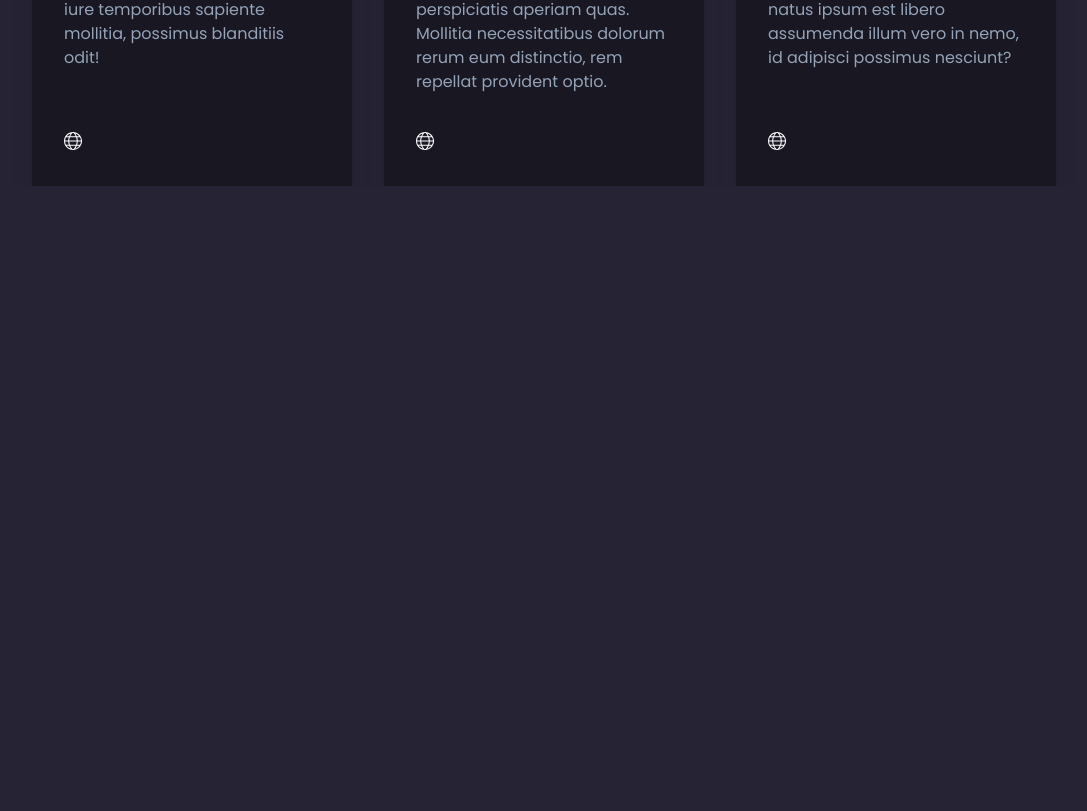
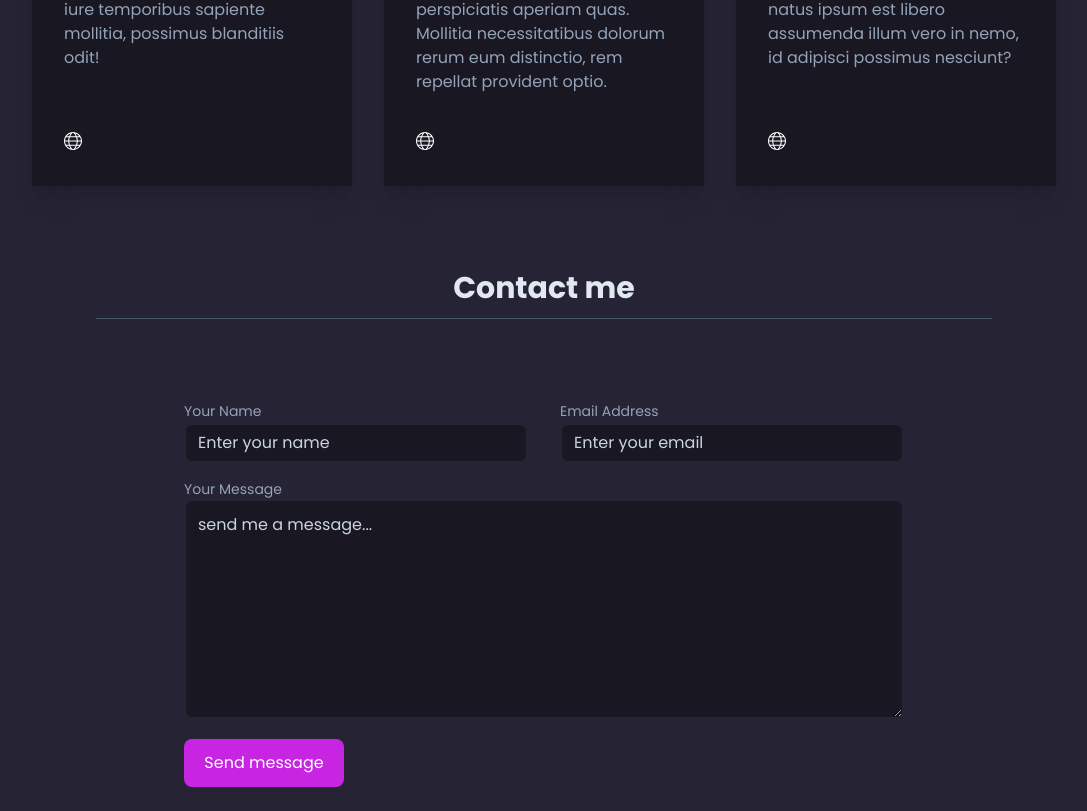
Before and after one commit to tamerlantian/portfolio, a React (Vite) app: page / in a window 1280 px wide. Shown: the part 3365-4176 px from the top of the page, without its empty margins (96-1183 px from the left). Before the commit the page ends 3551 px from the top, so only its background shows below. Built offline with nearby package versions, Linux system fonts and the light colour scheme.

Commit message:
form contact section added

```diff
--- a/package.json
+++ b/package.json
@@ -11,6 +11,7 @@
   "dependencies": {
     "react": "^18.2.0",
     "react-dom": "^18.2.0",
+    "react-hook-form": "^7.43.4",
     "react-icons": "^4.7.1"
   },
   "devDependencies": {
--- a/src/App.jsx
+++ b/src/App.jsx
@@ -8,6 +8,7 @@ import {
   Projects,
   SectionTitle,
   Section,
+  Contact
 } from "./components";
 import { useStateContext } from "./context/ContextProvider";
 import Skills from "./components/Skills";
@@ -48,6 +49,7 @@ const App = () => {
         </div>
         <Projects />
         <Section />
+        <Contact />
       </main>
     </div>
   );
--- /dev/null
+++ b/src/components/Contact.jsx
@@ -0,0 +1,74 @@
+import { useForm } from "react-hook-form";
+import { SectionTitle, Input, Label, ErrorMessage } from ".";
+
+const Contact = () => {
+  const {
+    register,
+    handleSubmit,
+    formState: { errors },
+  } = useForm();
+
+  const onSubmit = () => console.log("submitted");
+
+  return (
+    <section className="pt-[100px] mx-auto">
+      <SectionTitle title="Contact me" />
+      <form
+        onSubmit={handleSubmit(onSubmit)}
+        className="mx-auto p-6 mt-10 rounded-xl max-w-3xl"
+      >
+        <div className="flex flex-col sm:flex-row sm:gap-8 md:justify-center">
+          <div className="mt-4">
+            <Label htmlFor="name">Your Name</Label>
+            <Input
+              register={register}
+              type="text"
+              placeholder="Enter your name"
+              registerName="name"
+              error={errors.name}
+            />
+            {errors.name?.type === "required" && (
+              <ErrorMessage>Name is required.</ErrorMessage>
+            )}
+          </div>
+          <div className="mt-4">
+            <Label htmlFor="email">Email Address</Label>
+            <Input
+              register={register}
+              type="text"
+              placeholder="Enter your email"
+              registerName="email"
+              error={errors.email}
+            />
+            {errors.email?.type === "required" && (
+              <ErrorMessage>Email is required.</ErrorMessage>
+            )}
+          </div>
+        </div>
+        <div className="mt-4">
+          <div className="flex flex-col">
+            <Label htmlFor="message">Your Message</Label>
+            <textarea
+              {...register("message", { required: true })}
+              cols="7"
+              rows="8"
+              placeholder="send me a message..."
+              className={`placeholder-slate-300 p-3 border-2 rounded-lg dark:bg-modal ${errors.message ? "border-rose-500" : "dark:border-main"}`}
+            ></textarea>
+            {errors.message?.type === "required" && (
+              <ErrorMessage>Message is required.</ErrorMessage>
+            )}
+          </div>
+        </div>
+        <button
+          className="mt-5 bg-font text-white mx-auto block w-full py-3 rounded-lg md:w-40 md:mx-0"
+          type="submit"
+        >
+          Send message
+        </button>
+      </form>
+    </section>
+  );
+};
+
+export default Contact;
--- /dev/null
+++ b/src/components/HobbiesCard.jsx
@@ -0,0 +1,31 @@
+const HobbiesCard = ({ hobbie }) => {
+  return (
+    <div className="flex flex-col justify-between shadow-xl mt-4  dark:bg-modal px-8 py-7  h-full">
+      <header>
+        <div className="flex items-center gap-3">
+          <div className="text-xl dark:text-white">{hobbie.icon}</div>
+          <h3 className="text-xl font-bold dark:text-slate-200">
+            {hobbie.title}
+          </h3>
+        </div>
+        <div>
+          <p className="text-slate-600 dark:text-slate-400 pt-3">
+            {hobbie.description}
+          </p>
+        </div>
+      </header>
+      <footer>
+        <div className="text-lg mt-5 dark:text-white">
+          <a
+            href={hobbie.website.link}
+            className="hover:text-font inline-block"
+          >
+            {hobbie.website.icon}
+          </a>
+        </div>
+      </footer>
+    </div>
+  );
+};
+
+export default HobbiesCard;
--- a/src/components/Section.jsx
+++ b/src/components/Section.jsx
@@ -1,5 +1,5 @@
 import React from "react";
-import { SectionTitle } from "./";
+import { SectionTitle, HobbiesCard } from "./";
 import { hobbies } from "../data/info";
 
 const Section = () => {
@@ -15,33 +15,7 @@ const Section = () => {
       </div>
       <div className="grid sm:grid-cols-2 xl:grid-cols-3 gap-8 mt-16">
         {hobbies.map((hobbie) => {
-          return (
-            <div
-              key={hobbies.title}
-              className="flex flex-col justify-between shadow-xl mt-4  dark:bg-modal px-8 py-7  h-full"
-            >
-              <header>
-                <div className="flex items-center gap-3">
-                  <div className="text-xl dark:text-white">{hobbie.icon}</div>
-                  <h3 className="text-xl font-bold dark:text-slate-200">
-                    {hobbie.title}
-                  </h3>
-                </div>
-                <div>
-                  <p className="text-slate-600 dark:text-slate-400 pt-3">
-                    {hobbie.description}
-                  </p>
-                </div>
-              </header>
-              <footer>
-                <div className="text-lg mt-5 dark:text-white">
-                  <a href={hobbie.website.link} className="hover:text-font inline-block">
-                    {hobbie.website.icon}
-                  </a>
-                </div>
-              </footer>
-            </div>
-          );
+          return <HobbiesCard hobbie={hobbie} />;
         })}
       </div>
     </section>
--- /dev/null
+++ b/src/components/form/ErrorMessage.jsx
@@ -0,0 +1,7 @@
+import React from "react";
+
+const ErrorMessage = ({ children }) => {
+  return <p className="text-red-500 text-sm">{children}</p>;
+};
+
+export default ErrorMessage;
--- /dev/null
+++ b/src/components/form/Input.jsx
@@ -0,0 +1,16 @@
+import React from "react";
+
+const Input = ({ register, type, placeholder, registerName, error }) => {
+  return (
+    <input
+      {...register(registerName, { required: true })}
+      type={type}
+      className={`border-2 w-full block px-3 py-1.5 rounded-lg placeholder-slate-300 dark:bg-modal ${
+        error ? "border-rose-500" : " dark:border-main"
+      }`}
+      placeholder={placeholder}
+    />
+  );
+};
+
+export default Input;
--- /dev/null
+++ b/src/components/form/Label.jsx
@@ -0,0 +1,11 @@
+import React from "react";
+
+const Label = ({ children, htmlFor }) => {
+  return (
+    <label className="text-sm text-slate-600 dark:text-slate-400" htmlFor={htmlFor}>
+      {children}
+    </label>
+  );
+};
+
+export default Label;
```
Also changed, not shown: src/components/index.jsx (+18 -11 lines), 1 other file (tests, documents, lock files or other folders).
